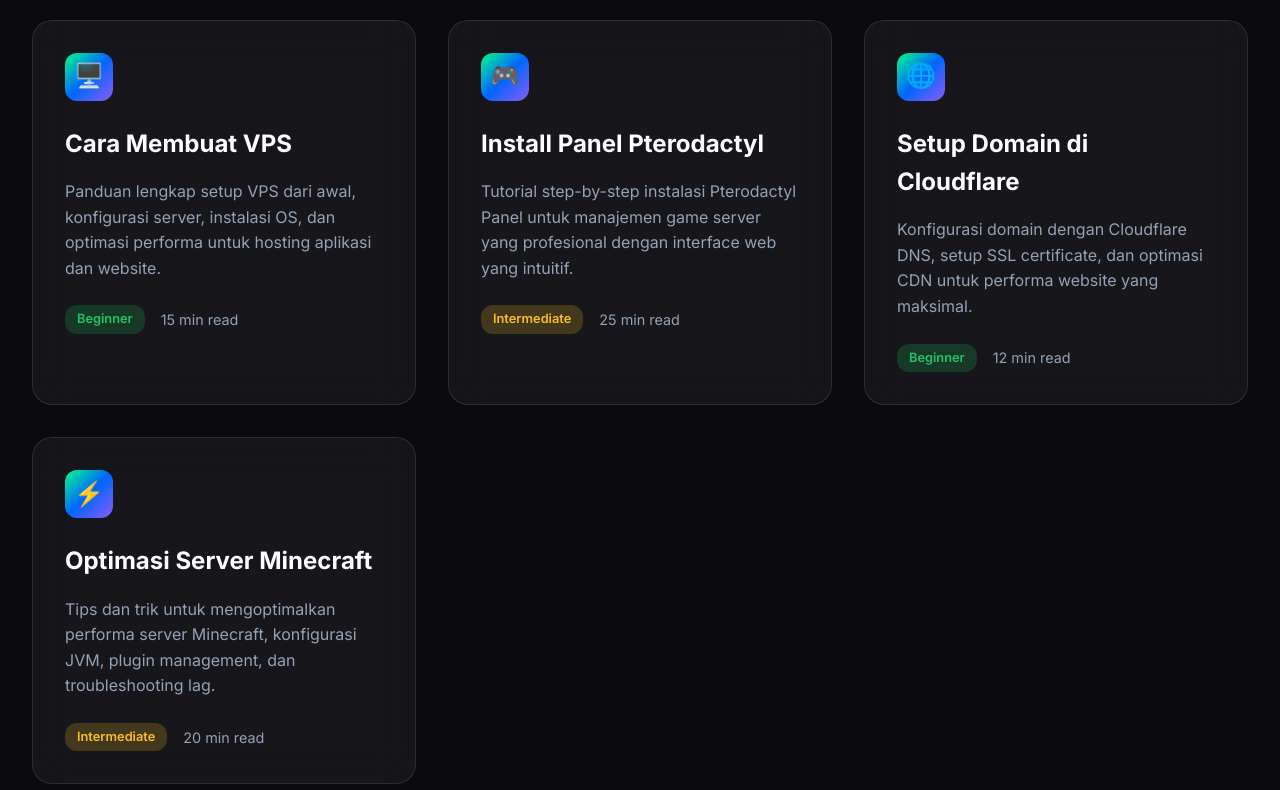
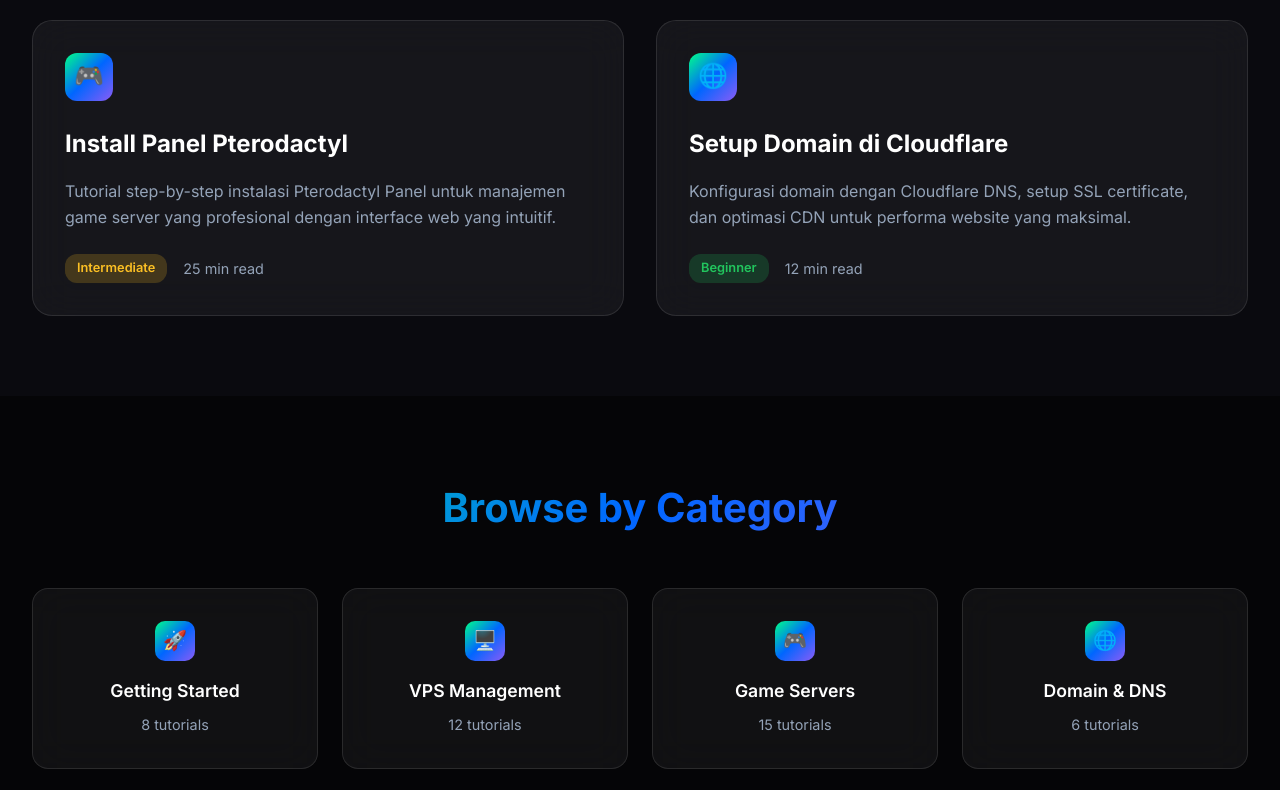
Before and after one commit to azelegendsofficial/docs, a plain HTML site: page index.html in a window 1280 px wide. Shown: the part 820-1610 px from the top of the page. Drawn offline with Linux system fonts and the light colour scheme.

Commit message:
Update index.html

```diff
--- a/index.html
+++ b/index.html
@@ -408,17 +408,7 @@
         <h2 class="section-title">Tutorial Populer</h2>
 
         <div class="docs-grid">
-            <a href="/docs/create-vps" class="doc-card">
-                <div class="doc-icon">🖥️</div>
-                <h3>Cara Membuat VPS</h3>
-                <p>Panduan lengkap setup VPS dari awal, konfigurasi server, instalasi OS, dan optimasi performa untuk hosting aplikasi dan website.</p>
-                <div class="doc-meta">
-                    <span class="difficulty-badge difficulty-beginner">Beginner</span>
-                    <span class="reading-time">15 min read</span>
-                </div>
-            </a>
-
-            <a href="/docs/pterodactyl-panel" class="doc-card">
+            <a href="/docs/pterodactyl-panel.html" class="doc-card">
                 <div class="doc-icon">🎮</div>
                 <h3>Install Panel Pterodactyl</h3>
                 <p>Tutorial step-by-step instalasi Pterodactyl Panel untuk manajemen game server yang profesional dengan interface web yang intuitif.</p>
@@ -428,23 +418,13 @@
                 </div>
             </a>
 
-            <a href="/docs/cloudflare-domain" class="doc-card">
+            <a href="/docs/cloudflare-domain.html" class="doc-card">
                 <div class="doc-icon">🌐</div>
                 <h3>Setup Domain di Cloudflare</h3>
                 <p>Konfigurasi domain dengan Cloudflare DNS, setup SSL certificate, dan optimasi CDN untuk performa website yang maksimal.</p>
                 <div class="doc-meta">
                     <span class="difficulty-badge difficulty-beginner">Beginner</span>
                     <span class="reading-time">12 min read</span>
-                </div>
-            </a>
-
-            <a href="/docs/minecraft-optimization" class="doc-card">
-                <div class="doc-icon">⚡</div>
-                <h3>Optimasi Server Minecraft</h3>
-                <p>Tips dan trik untuk mengoptimalkan performa server Minecraft, konfigurasi JVM, plugin management, dan troubleshooting lag.</p>
-                <div class="doc-meta">
-                    <span class="difficulty-badge difficulty-intermediate">Intermediate</span>
-                    <span class="reading-time">20 min read</span>
                 </div>
             </a>
         </div>
```
